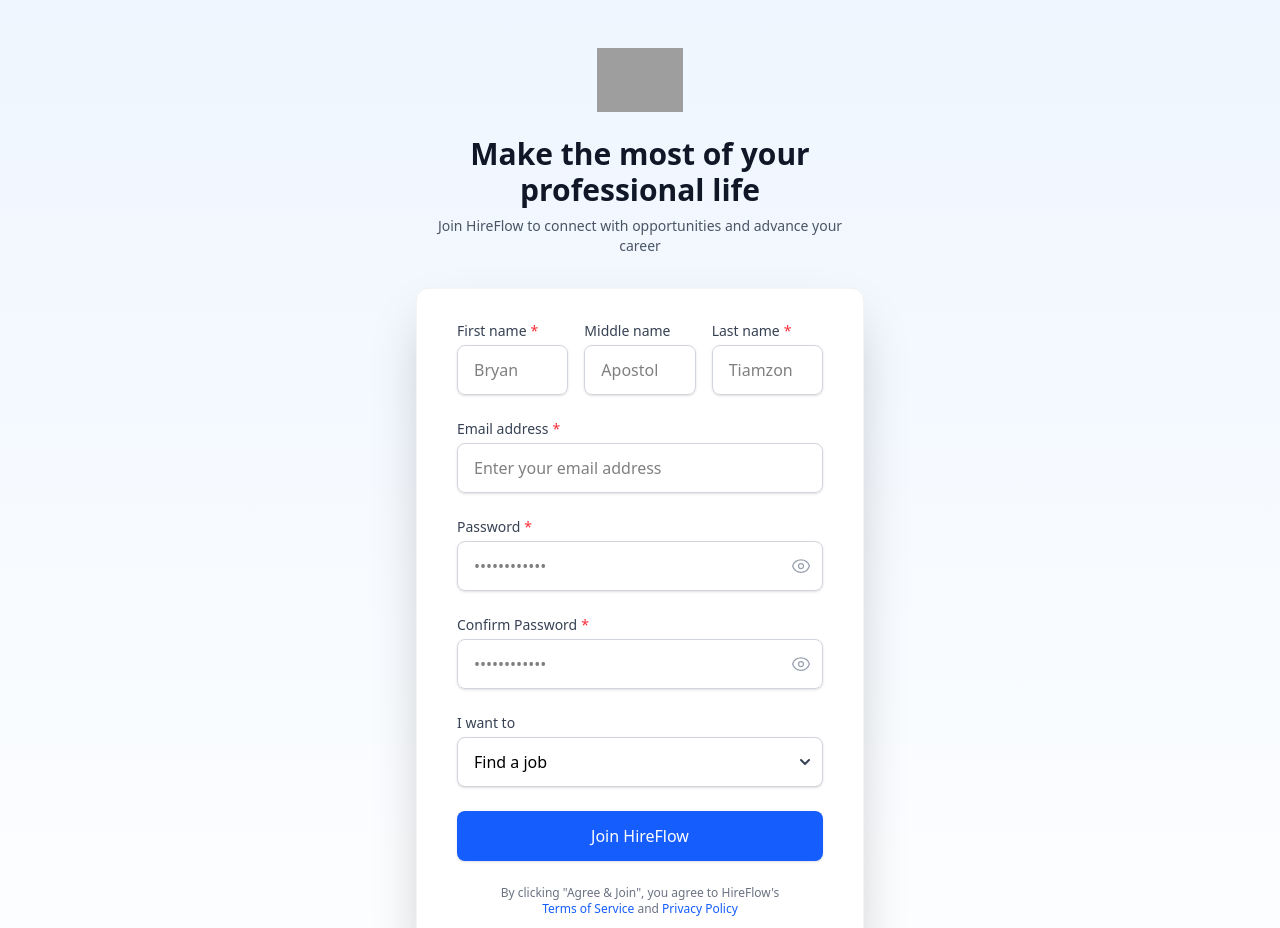
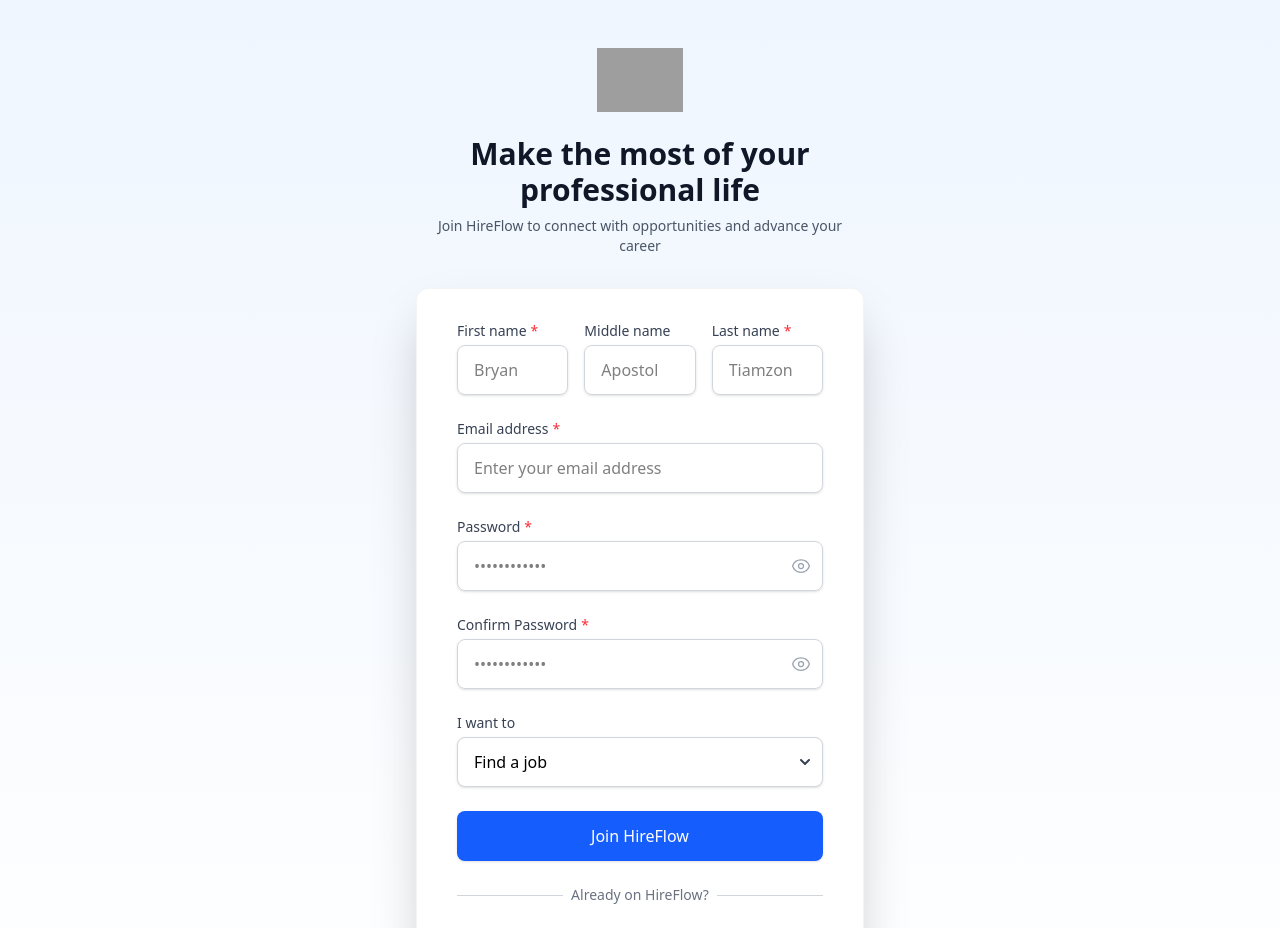
Before and after one commit to officialbryx/HireFlow-last, a React (Vite) app in the folder frontend/: page /signup in a window 1280 px wide. Shown: the top 928 px of the page. Built offline with nearby package versions, Linux system fonts and the light colour scheme; grey boxes are pictures that could not be loaded.

Commit message:
Update Signup.jsx

```diff
--- a/frontend/src/pages/Signup.jsx
+++ b/frontend/src/pages/Signup.jsx
@@ -487,18 +487,6 @@ const Signup = () => {
                 )}
               </button>
             </div>
-
-            <div className="text-xs text-center text-gray-500 mt-2">
-              By clicking "Agree & Join", you agree to HireFlow's
-              <br />
-              <a href="/terms" className="text-blue-600 hover:text-blue-800">
-                Terms of Service
-              </a>{" "}
-              and{" "}
-              <a href="/privacy" className="text-blue-600 hover:text-blue-800">
-                Privacy Policy
-              </a>
-            </div>
           </form>
 
           <div className="mt-6">
```
